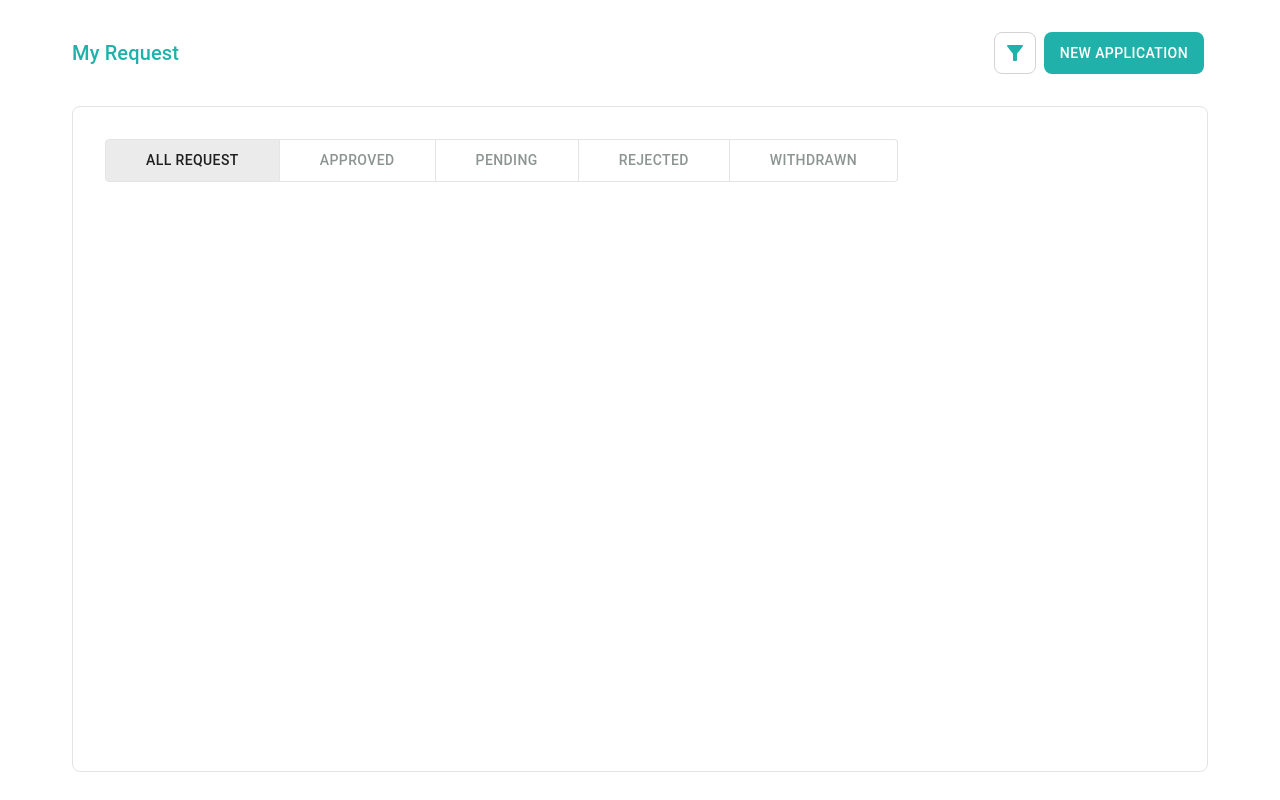
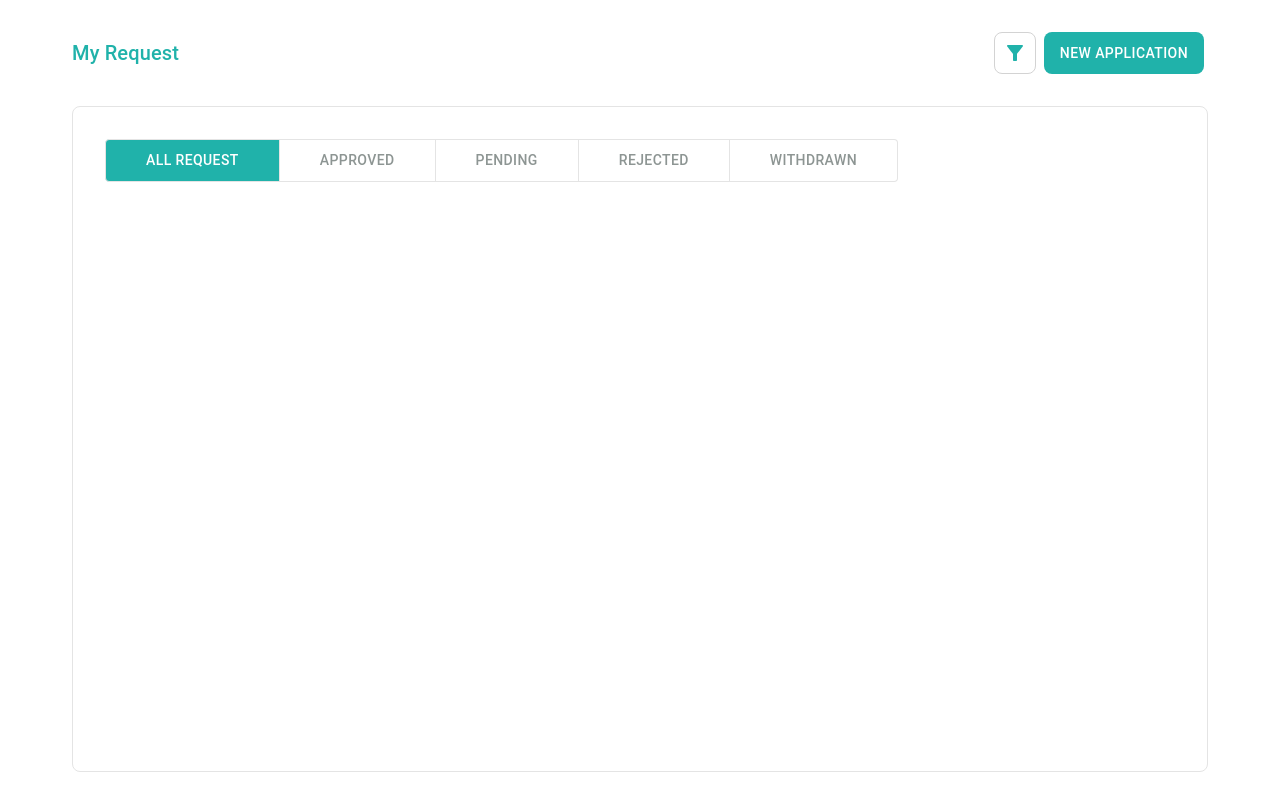
Before and after one commit to amalasyrafInvoke/hrtech-component, a React (Create React App) app: page / in a window 1280 px wide. Built offline with nearby package versions, Linux system fonts and the light colour scheme; a web font is replaced by a local one.

Commit message:
fix toggleButton selected styling

```diff
--- a/src/components/requestPage/requestPageFilter.js
+++ b/src/components/requestPage/requestPageFilter.js
@@ -32,11 +32,23 @@ export default function RequestPageFilter({ requestFilter, setRequestFilter }) {
       {requestFilterList.map((list) => (
         <ToggleButton
           value={list.value}
+          selected={requestFilter === list.value}
           sx={{
             px: 5,
             py: 1,
             border: '1px solid #E4E4E4',
             color: '#8D9593',
+            '&.Mui-selected': {
+              backgroundColor: 'lightseagreen',
+              color: 'white',
+              '&:hover': {
+                opacity: 0.85,
+                backgroundColor: 'lightseagreen',
+              },
+            },
+            '&:hover': {
+              opacity: 0.85,
+            },
           }}
         >
           {list.title}
```
